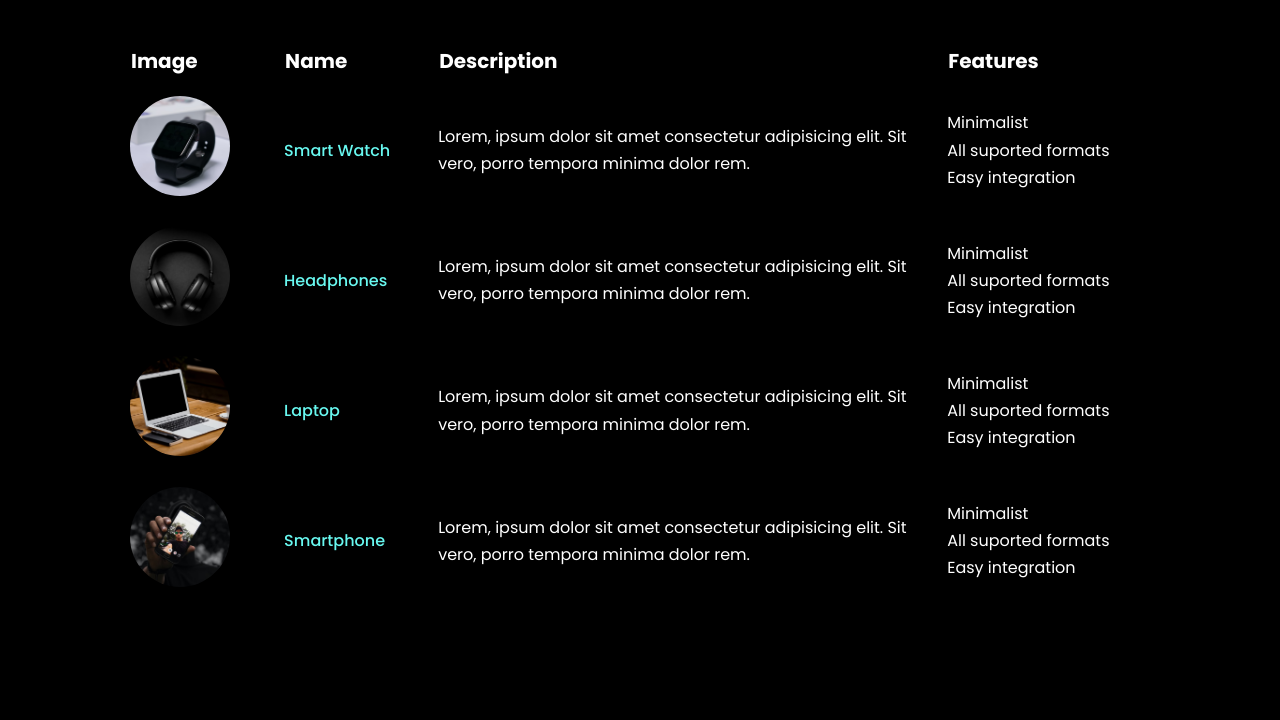
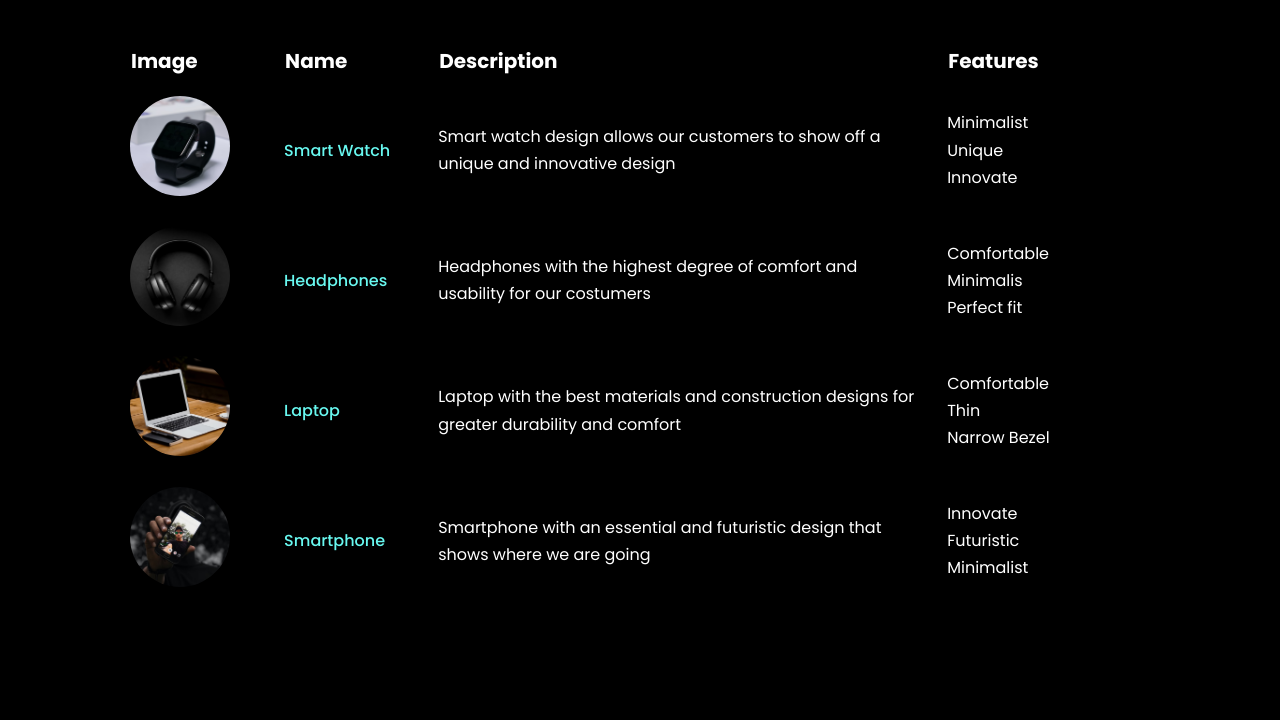
Before and after one commit to DiegoFigueroa98/creatieye, a website: page works.html in a window 1280 px wide. Shown: the part 263-983 px from the top of the page. Drawn offline with Linux system fonts and the light colour scheme.

Commit message:
Remove all lorem ipsum texts

```diff
--- a/works.html
+++ b/works.html
@@ -67,48 +67,48 @@
         <tr class="table__row">
           <td class="table__cell"><img class="table__image" src="images/smart-watch.jpg" alt="Smart Watch"></td>
           <td class="table__cell">Smart Watch</td>
-          <td class="table__cell">Lorem, ipsum dolor sit amet consectetur adipisicing elit. Sit vero, porro tempora minima dolor rem.</td>
+          <td class="table__cell">Smart watch design allows our customers to show off a unique and innovative design</td>
           <td class="table__cell">
             <ul class="table__list">
               <li class="table__item">Minimalist</li>
-              <li class="table__item">All suported formats</li>
-              <li class="table__item">Easy integration</li>
+              <li class="table__item">Unique</li>
+              <li class="table__item">Innovate</li>
             </ul>
           </td>
         </tr>
         <tr class="table__row">
           <td class="table__cell"><img class="table__image" src="images/headphones.jpg" alt="Headphones"></td>
           <td class="table__cell">Headphones</td>
-          <td class="table__cell">Lorem, ipsum dolor sit amet consectetur adipisicing elit. Sit vero, porro tempora minima dolor rem.</td>
+          <td class="table__cell">Headphones with the highest degree of comfort and usability for our costumers</td>
           <td class="table__cell">
             <ul class="table__list">
-              <li class="table__item">Minimalist</li>
-              <li class="table__item">All suported formats</li>
-              <li class="table__item">Easy integration</li>
+              <li class="table__item">Comfortable</li>
+              <li class="table__item">Minimalis</li>
+              <li class="table__item">Perfect fit</li>
             </ul>
           </td>
         </tr>
         <tr class="table__row">
           <td class="table__cell"><img class="table__image" src="images/laptop.jpg" alt="Laptop"></td>
           <td class="table__cell">Laptop</td>
-          <td class="table__cell">Lorem, ipsum dolor sit amet consectetur adipisicing elit. Sit vero, porro tempora minima dolor rem.</td>
+          <td class="table__cell">Laptop with the best materials and construction designs for greater durability and comfort</td>
           <td class="table__cell">
             <ul class="table__list">
-              <li class="table__item">Minimalist</li>
-              <li class="table__item">All suported formats</li>
-              <li class="table__item">Easy integration</li>
+              <li class="table__item">Comfortable</li>
+              <li class="table__item">Thin</li>
+              <li class="table__item">Narrow Bezel</li>
             </ul>
           </td>
         </tr>
         <tr class="table__row">
           <td class="table__cell"><img class="table__image" src="images/smartphone.jpg" alt="Smartphone"></td>
           <td class="table__cell">Smartphone</td>
-          <td class="table__cell">Lorem, ipsum dolor sit amet consectetur adipisicing elit. Sit vero, porro tempora minima dolor rem.</td>
+          <td class="table__cell">Smartphone with an essential and futuristic design that shows where we are going</td>
           <td class="table__cell">
             <ul class="table__list">
+              <li class="table__item">Innovate</li>
+              <li class="table__item">Futuristic</li>
               <li class="table__item">Minimalist</li>
-              <li class="table__item">All suported formats</li>
-              <li class="table__item">Easy integration</li>
             </ul>
           </td>
         </tr>
```
